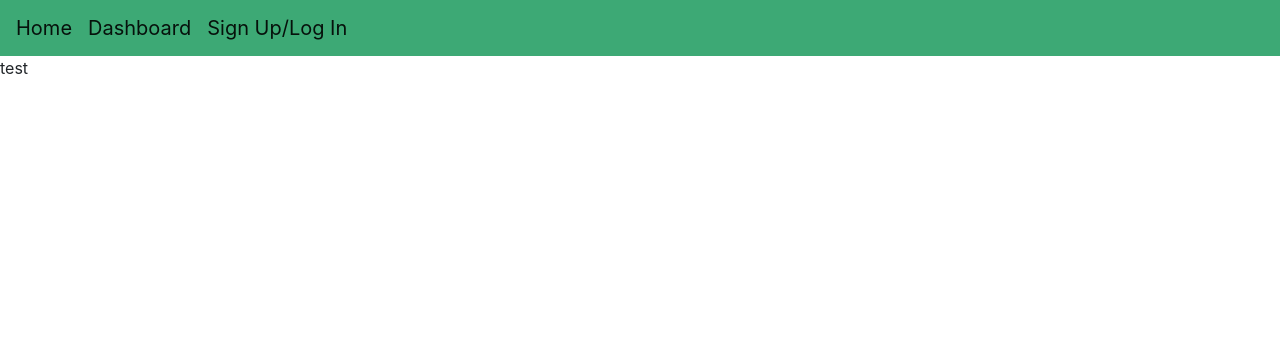
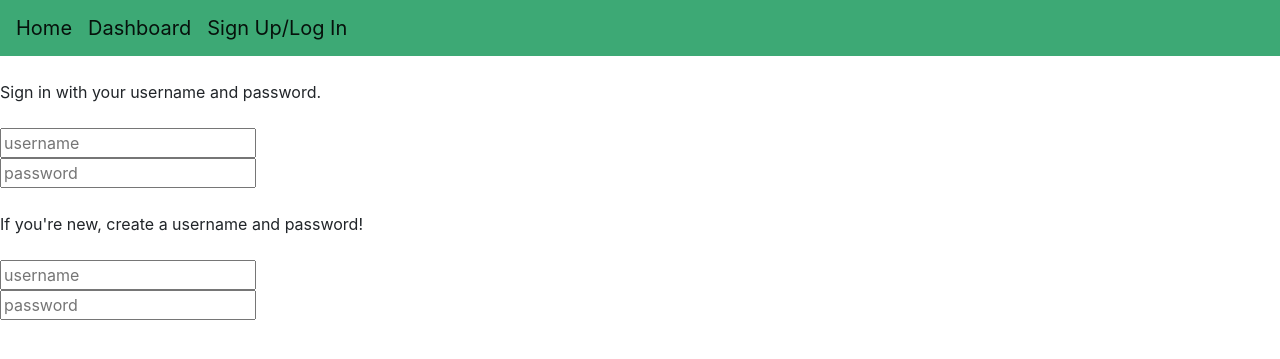
Before and after one commit to khinzen/final-project, a Flask app: page /login in a window 1280 px wide. Shown: the top 359 px of the page. Run offline with Flask 3, Linux system fonts and the light colour scheme.

Commit message:
basic login input(possibly placeholder)

```diff
--- a/templates/login.html
+++ b/templates/login.html
@@ -1,5 +1,14 @@
 {% extends "index.html" %}
 
 {% block content %}
-    test
+
+<br>
+Sign in with your username and password. <br><br>
+<input autocomplete="off" name="username" placeholder="username" type="text"> <br>
+<input autocomplete="off" name="password" placeholder="password" type="text"> <br><br>
+
+If you're new, create a username and password! <br><br>
+<input autocomplete="off" name="username" placeholder="username" type="text"> <br>
+<input autocomplete="off" name="password" placeholder="password" type="text"> <br>
+
 {% endblock %}
```
